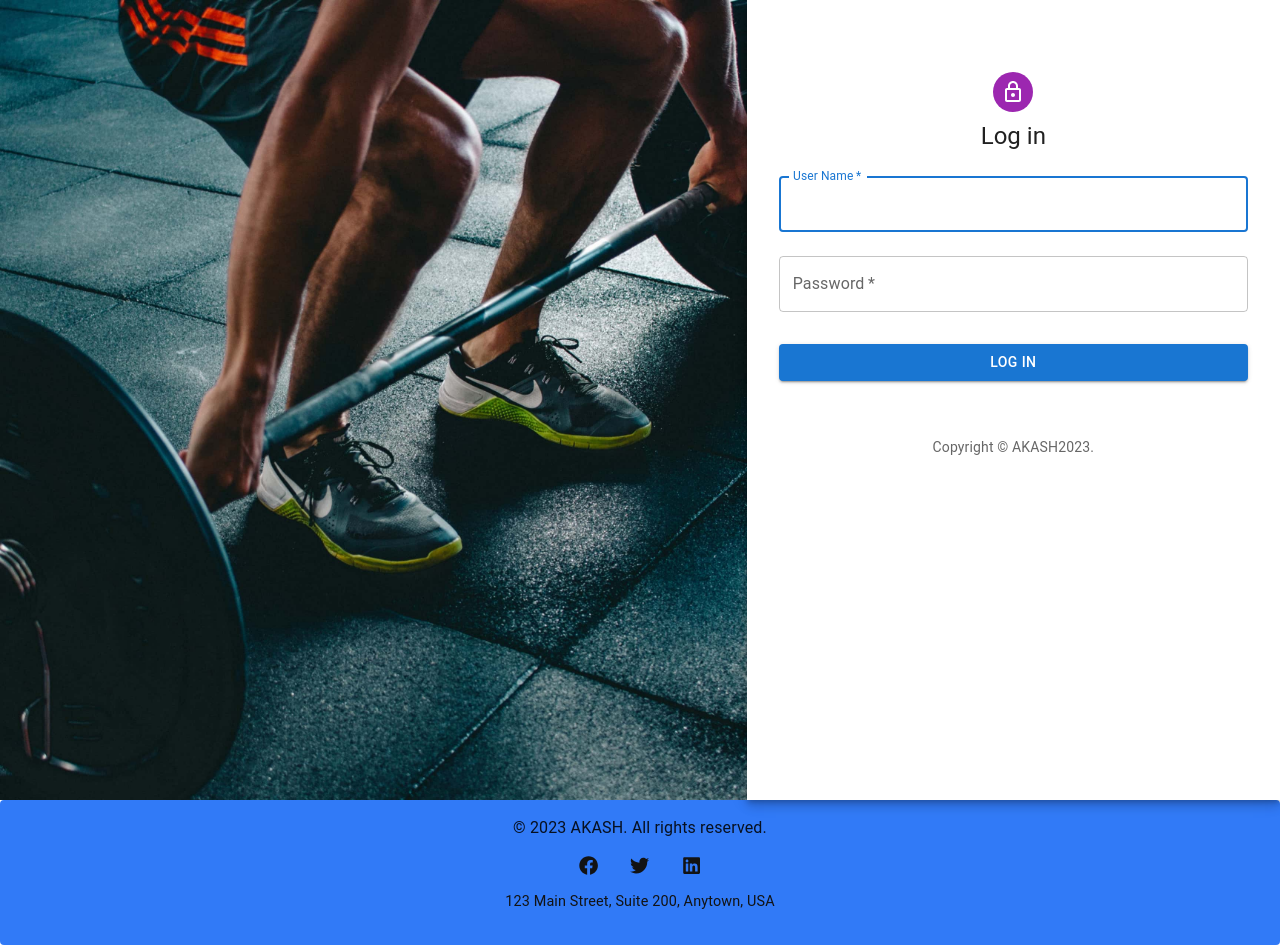
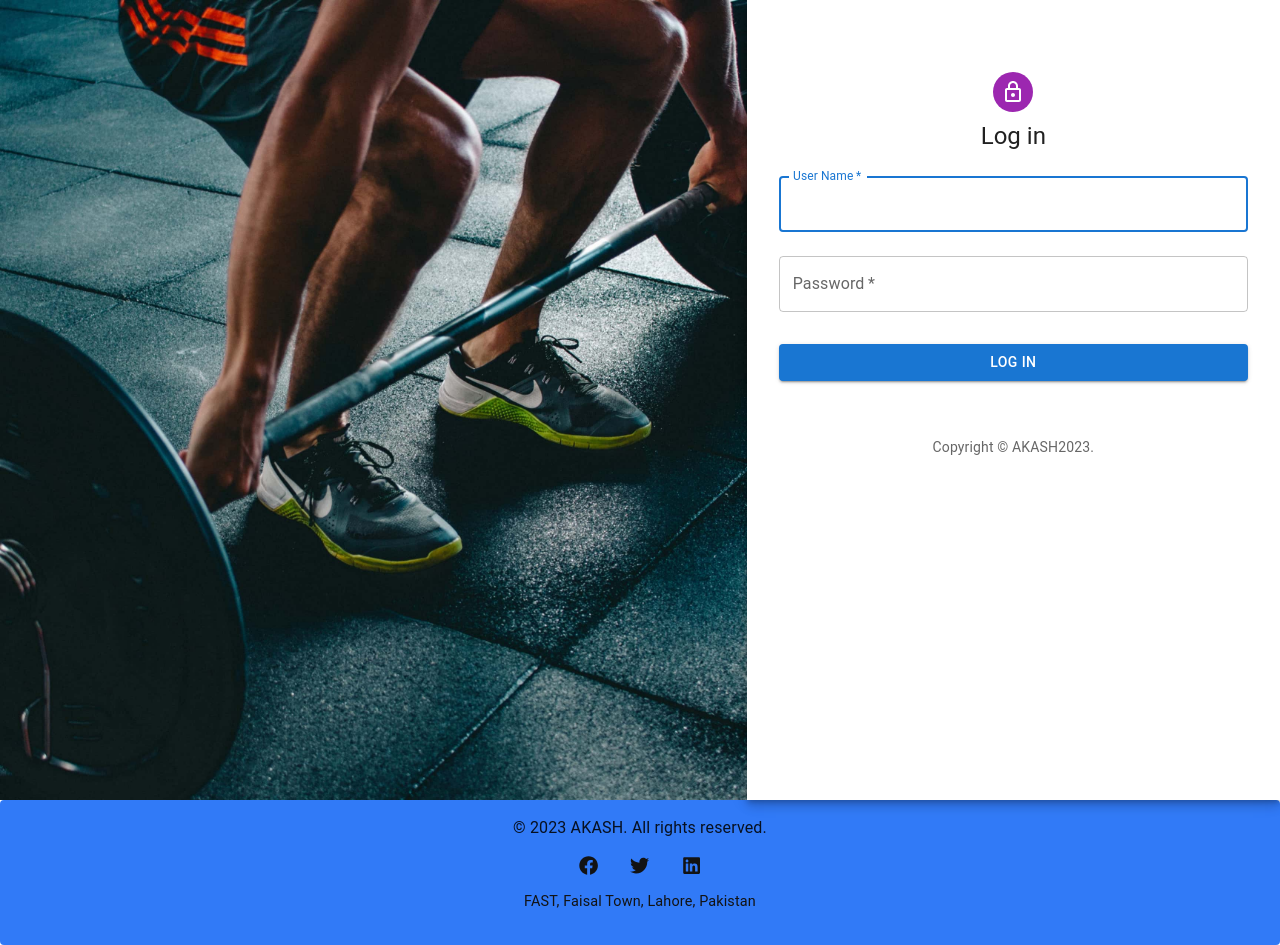
Before and after one commit to Syed-Ali-Abbas-568/Gym-Administration-System, a React (Create React App) app in the folder gym_site/: page / in a window 1280 px wide. Built offline with nearby package versions, Linux system fonts and the light colour scheme.

Commit message:
Final_Khushnood

```diff
--- a/gym_site/public/index.html
+++ b/gym_site/public/index.html
@@ -24,7 +24,7 @@
       work correctly both with client-side routing and a non-root public URL.
       Learn how to configure a non-root public URL by running `npm run build`.
     -->
-    <title>React App</title>
+    <title>AKASH</title>
   </head>
   <body>
     <noscript>You need to enable JavaScript to run this app.</noscript>
--- a/gym_site/src/components/footer.js
+++ b/gym_site/src/components/footer.js
@@ -43,7 +43,7 @@ function Footer() {
         <FaLinkedin className={classes.icon} />
       </div>
       <p className={classes.address}>
-        123 Main Street, Suite 200, Anytown, USA
+        FAST, Faisal Town, Lahore, Pakistan
       </p>
     </Paper>
   );
```
Also changed, not shown: gym_site/src/App.js (line endings or trailing spaces).
